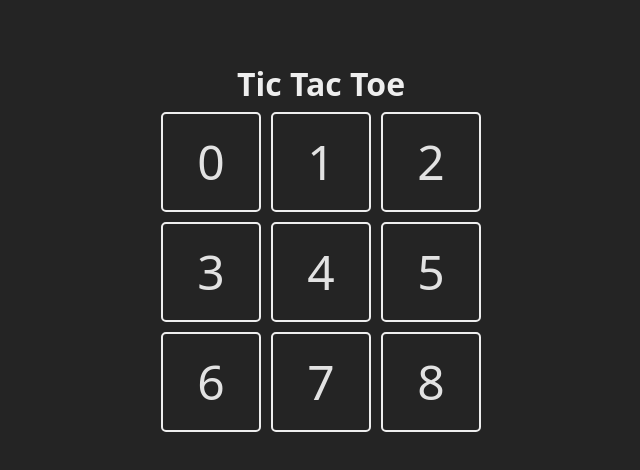
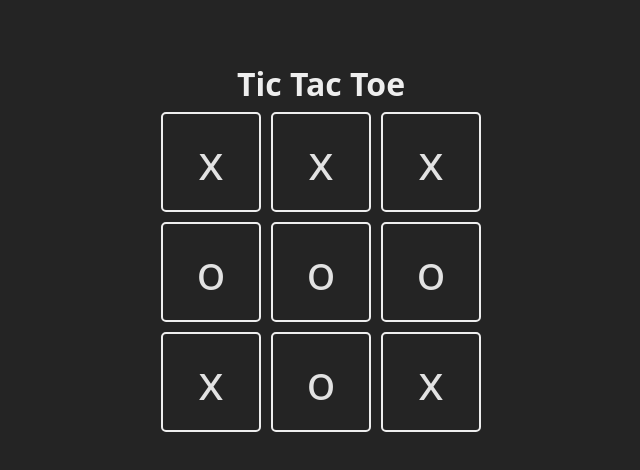
Before and after one commit to erickdc7/tic-tac-toe, a React (Vite) app: page / in a window 1280 px wide. Shown: the top 470 px of the page, without its empty margins (319-959 px from the left). Built offline with nearby package versions, Linux system fonts and the light colour scheme.

Commit message:
add content

```diff
--- a/src/App.jsx
+++ b/src/App.jsx
@@ -15,7 +15,8 @@ const Square = ({ children, updateBoard, index }) => {
 }
 
 function App() {
-  const [board, setBoard] = useState(Array(9).fill(null))
+  const [board, setBoard] = useState(['x', 'x', 'x', 'o', 'o', 'o', 'x', 'o', 'x'])
+
 
   return (
     <main className="board">
@@ -26,7 +27,7 @@ function App() {
           board.map((_, index) => {
             return (
               <Square key={index} index={index} >
-                {index}
+                {board[index]}
               </Square>
             )
           })
```
